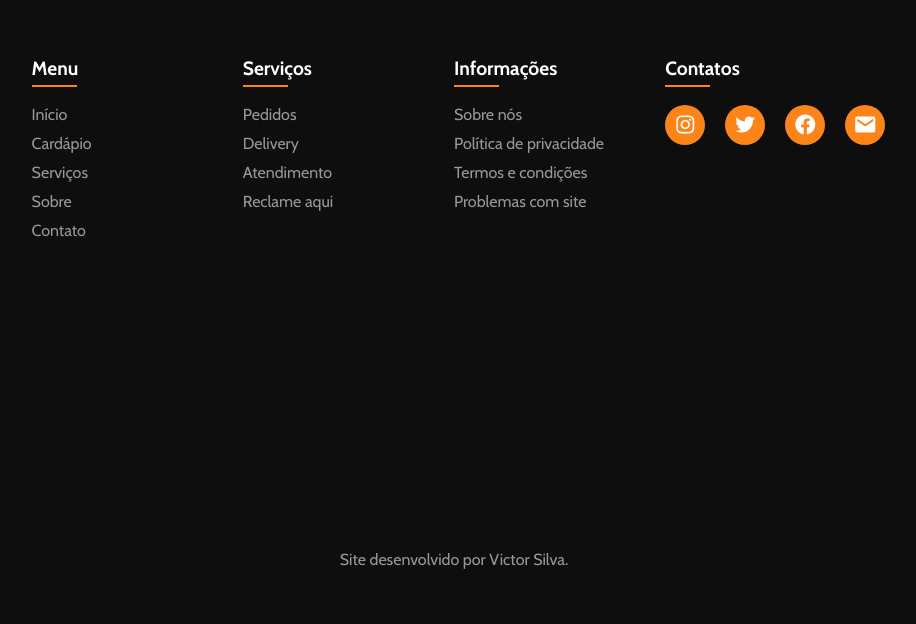
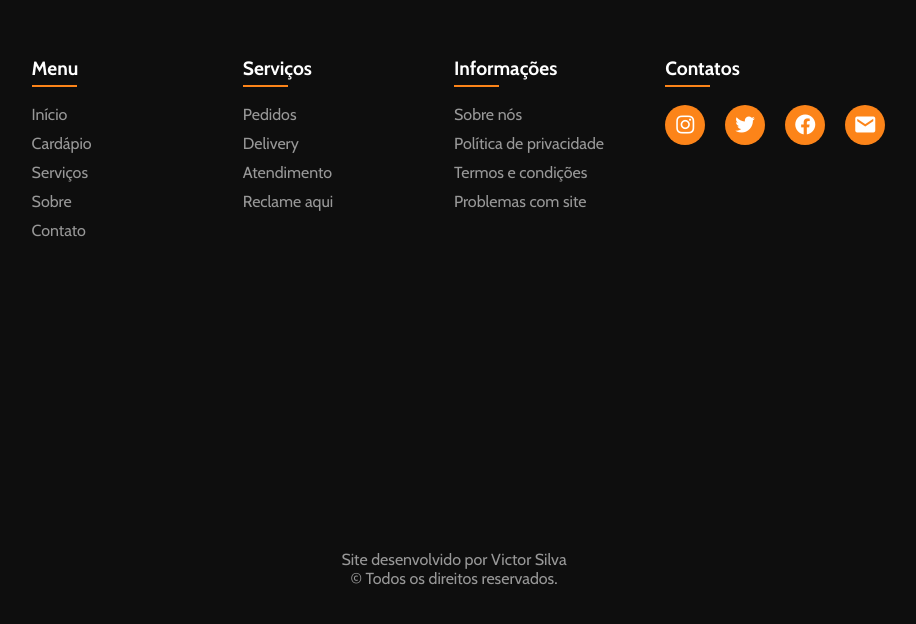
Before and after one commit to gsvictorr/HamburgueriaWeb, a plain HTML site: page index.html in a window 1280 px wide. Shown: the part 3753-4377 px from the top of the page, without its empty margins (186-1102 px from the left). Drawn offline with nearby package versions, Linux system fonts and the light colour scheme; a web font is replaced by a local one.

Commit message:
Update index.html

```diff
--- a/index.html
+++ b/index.html
@@ -186,7 +186,7 @@
     <!--Dev-->
     <section class="dev">
         <div class="dev-info">
-            <span>Site desenvolvido por Victor Silva.</span>
+            <span>Site desenvolvido por Victor Silva<br>© Todos os direitos reservados.</span>
         </div>
     </section>
 </body>
```
